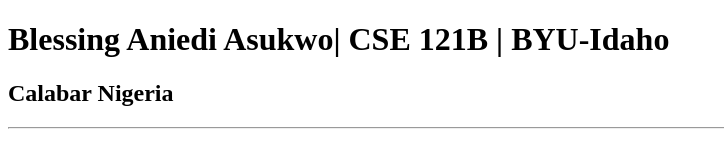
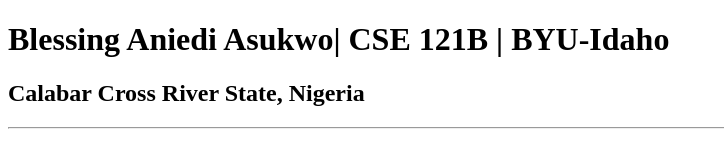
Before and after one commit to Blackpride15/cse121b, a plain HTML site: page test.html in a window 1280 px wide. Shown: the whole page, without its empty margins (0-724 px from the left). Drawn offline with Linux system fonts and the light colour scheme.

Commit message:
location added

```diff
--- a/test.html
+++ b/test.html
@@ -7,7 +7,7 @@
 </head>
 <body>
     <h1>Blessing Aniedi Asukwo| CSE 121B | BYU-Idaho</h1>
-    <h2>Calabar Nigeria</h2>
+    <h2>Calabar Cross River State, Nigeria</h2>
     <hr>
 </body>
 </html>
```
